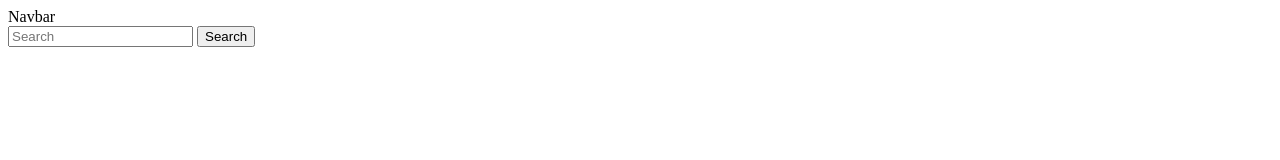
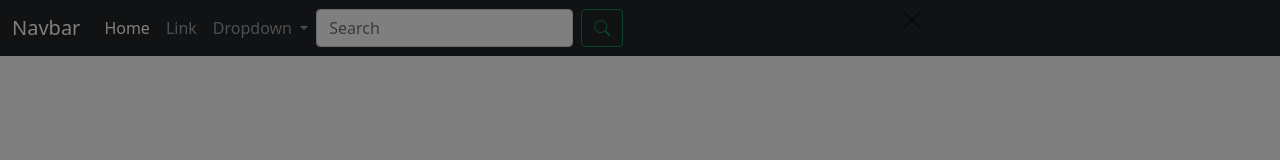
Before and after one commit to tpeck428/bootstrap-assignment, a plain HTML site: page index-adminpage.html in a window 1280 px wide. Drawn offline with nearby package versions, Linux system fonts and the light colour scheme.

Commit message:
added new files and changed code

```diff
--- a/index-adminpage.html
+++ b/index-adminpage.html
@@ -1,38 +1,66 @@
+<!doctype html>
 <html lang="en">
   <head>
-    <meta charset="UTF-8">
-    <meta http-equiv="X-UA-Compatible" content="IE=edge">
-    <meta name="viewport" content="width=device-width, initial-scale=1.0">
-    <title>Bootstrap Landing Page</title>
+    <!-- Required meta tags -->
+    <meta charset="utf-8">
+    <meta name="viewport" content="width=device-width, initial-scale=1">
+
+    <!-- Bootstrap CSS -->
+    <link href="https://cdn.jsdelivr.net/npm/bootstrap@5.1.3/dist/css/bootstrap.min.css" rel="stylesheet"
+    integrity="sha384-1BmE4kWBq78iYhFldvKuhfTAU6auU8tT94WrHftjDbrCEXSU1oBoqyl2QvZ6jIW3" crossorigin="anonymous">
+    <link rel="stylesheet" href="style/style-admin.css">
     <link rel="stylesheet" href="https://cdn.jsdelivr.net/npm/bootstrap-icons@1.8.1/font/bootstrap-icons.css">
-    <link rel="stylesheet" href="style/style-admin.css">
-
+    <title>Bootstrap Admin Page</title>
     </head>
-<body>
+    <nav class="navbar navbar-expand-lg navbar-dark bg-dark">
         <div class="container-fluid">
-
-            </div>
-            <nav class="navbar navbar-light bg-light">
-                <div class="container-fluid">
-                  <a class="navbar-brand">Navbar</a>
-                  <form class="d-flex">
-                    <input class="form-control me-2" type="search" placeholder="Search" aria-label="Search">
-                    <button class="btn btn-outline-success" type="submit" id="button-addon2">Search</button>
-                  </form>
-                </div>
-              </nav>
-            <!-- Potential Nav bar options
-          </nav>
-          <ul class="navbar-nav">
+          <a class="navbar-brand" href="#">Navbar</a>
+          <button class="navbar-toggler" type="button" data-bs-toggle="collapse" data-bs-target="#navbarSupportedContent" aria-controls="navbarSupportedContent" aria-expanded="false" aria-label="Toggle navigation">
+            <span class="navbar-toggler-icon"></span>
+          </button>
+          <div class="collapse navbar-collapse" id="navbarSupportedContent">
+            <ul class="navbar-nav me-auto mb-2 mb-lg-0">
               <li class="nav-item">
                 <a class="nav-link active" aria-current="page" href="#">Home</a>
               </li>
               <li class="nav-item">
-              <a class="nav-link" href="#">Sales Numbers</a>
+                <a class="nav-link" href="#">Link</a>
               </li>
-            <li class="nav-item">
-              <a class="nav-link" href="#">Notifications</a>
-            </li> -->
+              <li class="nav-item dropdown">
+                <a class="nav-link dropdown-toggle" href="#" id="navbarDropdown" role="button" data-bs-toggle="dropdown" aria-expanded="false">
+                  Dropdown
+                </a>
+                <ul class="dropdown-menu" aria-labelledby="navbarDropdown">
+                  <li><a class="dropdown-item" href="#">Action</a></li>
+                  <li><a class="dropdown-item" href="#">Another action</a></li>
+                  <li><hr class="dropdown-divider"></li>
+                  <li><a class="dropdown-item" href="#">Something else here</a></li>
+                </ul>
+              </li>
+            </ul>
+            <form class="d-flex">
+              <input class="form-control me-2" type="search" placeholder="Search" aria-label="Search">
+              <button class="btn btn-outline-success" type="submit" id="button-addon2"><i class="bi bi-search"></i></button>
+            </form>
+            <div class="offcanvas offcanvas-start show" tabindex="-1" id="offcanvas" aria-labelledby="offcanvasLabel">
+                <div class="offcanvas-header">
+                  <h5 class="offcanvas-title" id="offcanvasLabel">Offcanvas</h5>
+                <button type="button" class="btn-close" data-bs-dismiss="offcanvas" aria-label="Close"></button>
                 </div>
+                <div class="offcanvas-body">
+                  <p>Upcoming Features</p>
+                  <p>Rankings</p>
+                  <p>Settings</p>
+                  <button type="button" class="btn-close" data-bs-dismiss="offcanvas" aria-label="Close"></button>
+                </div>
+              </div>
+          </div>
+        </div>
+      </nav>
+</div>
+
+    <!-- Option 1: Bootstrap Bundle with Popper -->
+    <script src="https://cdn.jsdelivr.net/npm/bootstrap@5.1.3/dist/js/bootstrap.bundle.min.js"
+    integrity="sha384-ka7Sk0Gln4gmtz2MlQnikT1wXgYsOg+OMhuP+IlRH9sENBO0LRn5q+8nbTov4+1p" crossorigin="anonymous"></script>
   </body>
 </html>
```
Also changed, not shown: style/style-admin.css (+18 -0 lines). Lines whose indentation alone changed are shown as unchanged.
